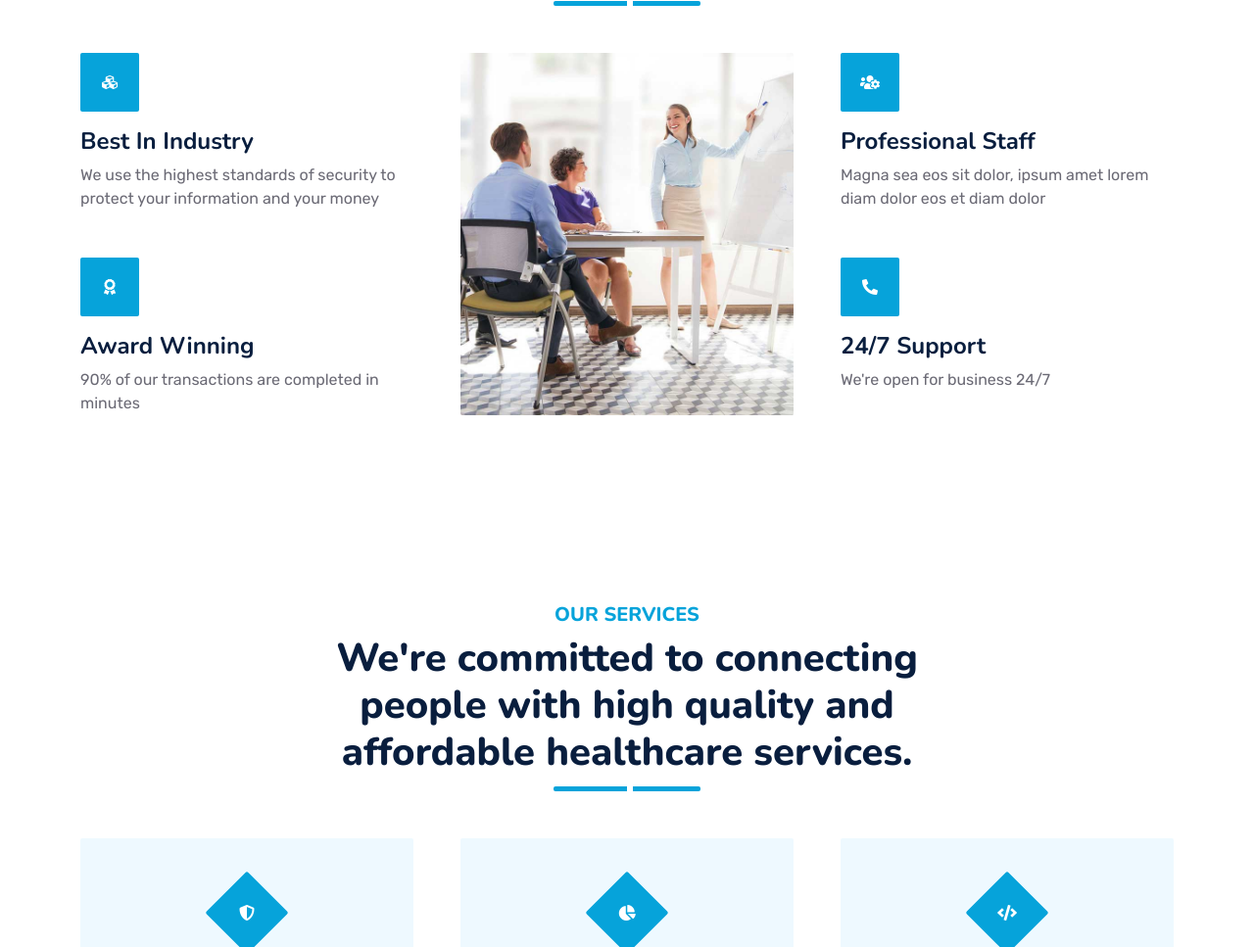
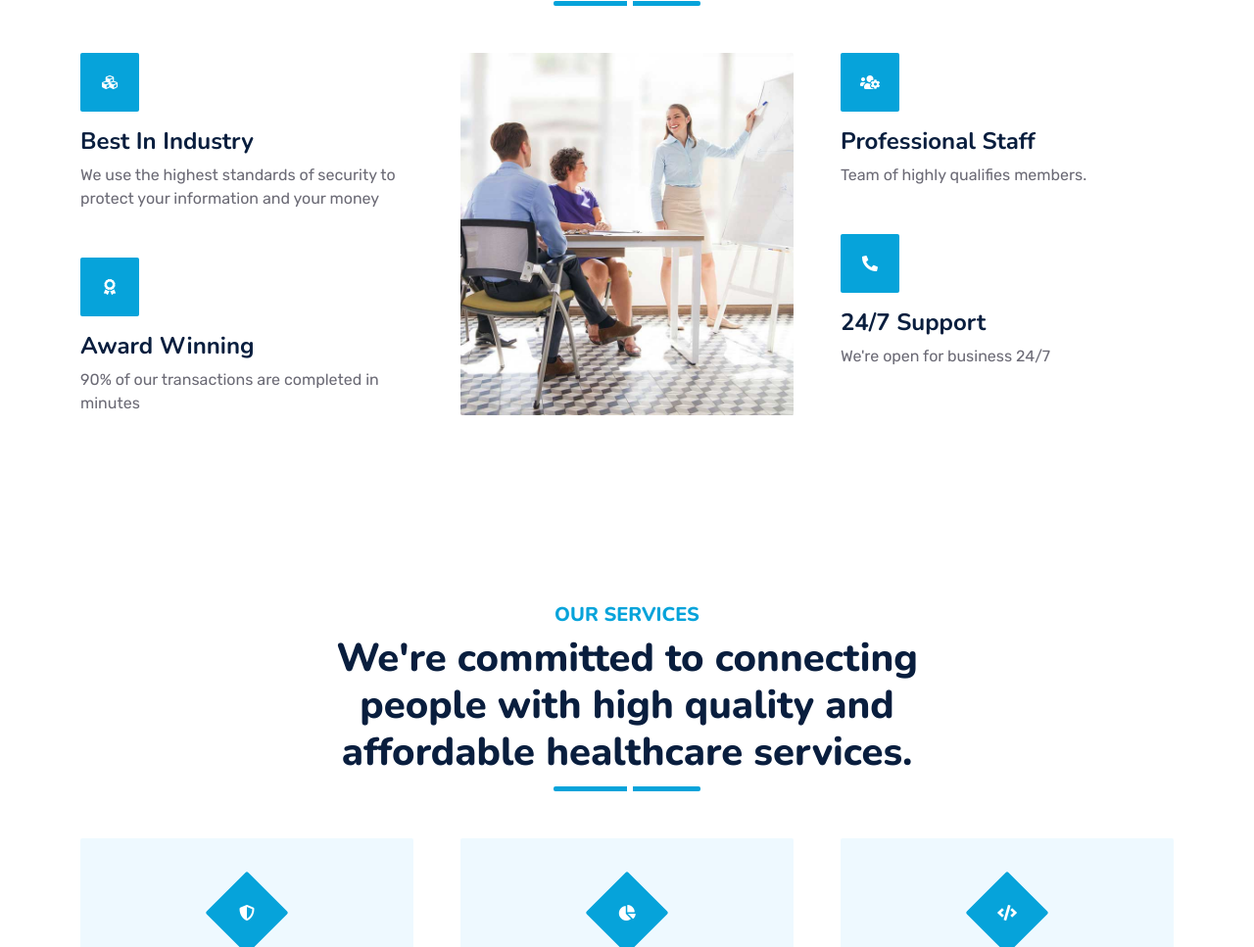
Before and after one commit to VKwamboka/startup, a plain HTML site: page index.html in a window 1280 px wide. Shown: the part 1827-2794 px from the top of the page at 98% size. Drawn offline with nearby package versions, Linux system fonts and the light colour scheme.

Commit message:
updated homepage

```diff
--- a/index.html
+++ b/index.html
@@ -252,7 +252,7 @@
                                 <i class="fa fa-users-cog text-white"></i>
                             </div>
                             <h4>Professional Staff</h4>
-                            <p class="mb-0">Magna sea eos sit dolor, ipsum amet lorem diam dolor eos et diam dolor</p>
+                            <p class="mb-0">Team of highly qualifies members.</p>
                         </div>
                         <div class="col-12 wow zoomIn" data-wow-delay="0.8s">
                             <div class="bg-primary rounded d-flex align-items-center justify-content-center mb-3" style="width: 60px; height: 60px;">
```
